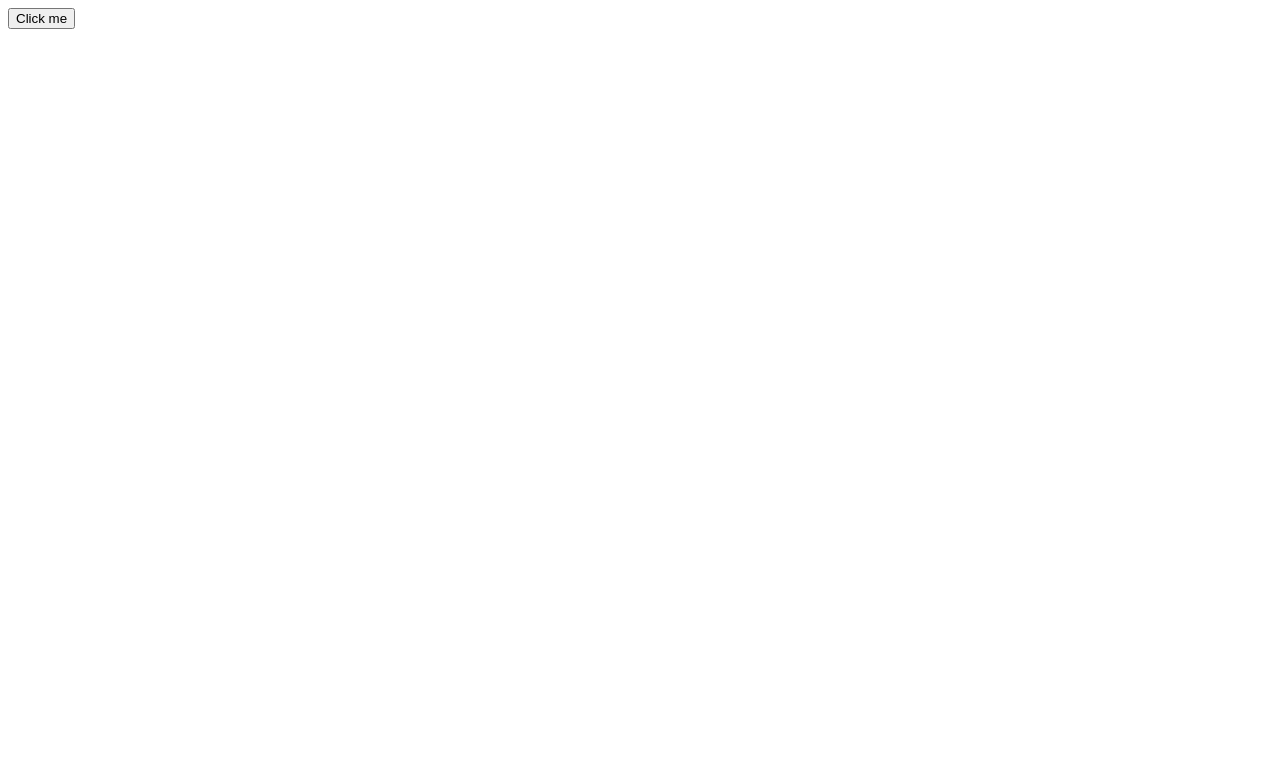
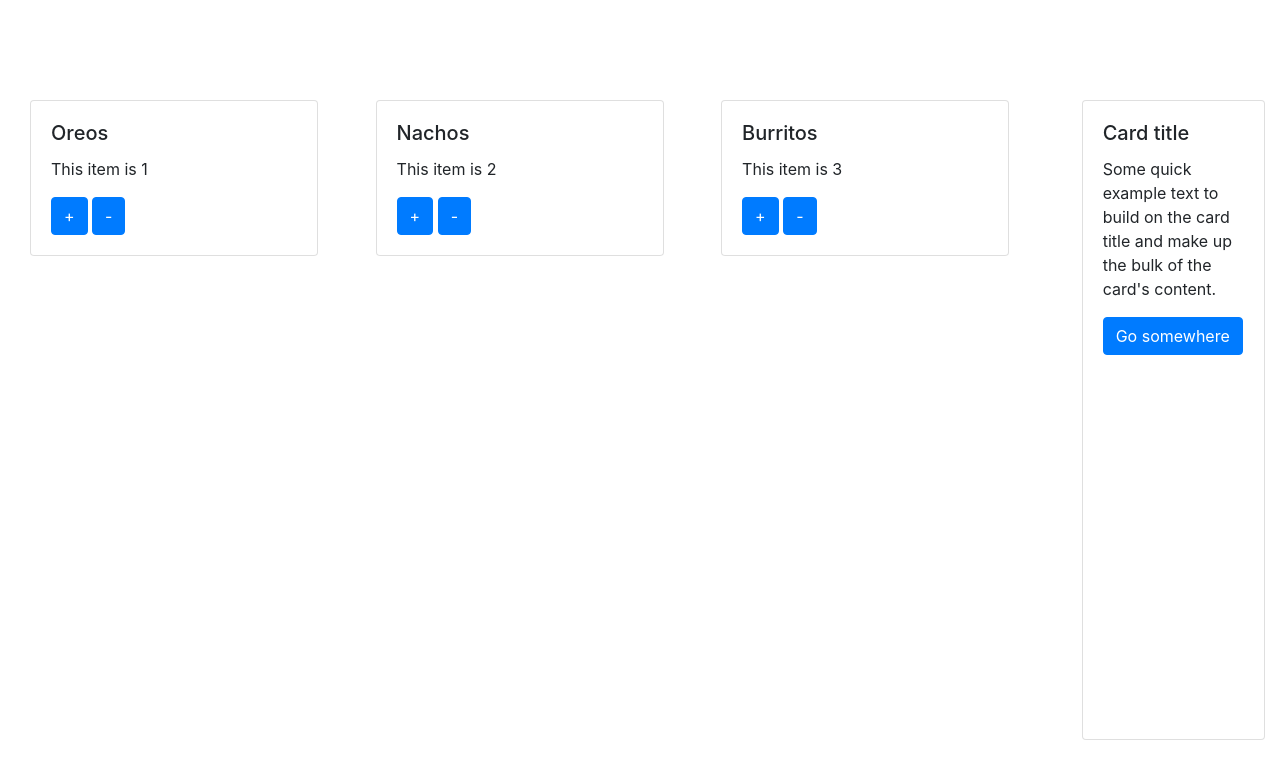
Before and after one commit to deshtable/ecommerce-clone, a website: page website.html in a window 1280 px wide. Drawn offline with nearby package versions, Linux system fonts and the light colour scheme.

Commit message:
Website overhaul

```diff
--- a/website.html
+++ b/website.html
@@ -1,15 +1,82 @@
 <!DOCTYPE html>
 <html>
-  <head>
-    <title>peepee</title>
-  </head>
-  <body>
-    <button id="checkout" onclick="myFunction()">Click me</button>
-    <script>
-        function myFunction() {
-            document.getElementById("checkout").innerHTML = "YOU CLICKED ME!";
-            }
 
-    </script>
-  </body>
+<head>
+  <title>E-Commerce Clone</title>
+  <link rel="stylesheet" href="https://stackpath.bootstrapcdn.com/bootstrap/4.5.2/css/bootstrap.min.css"
+    integrity="sha384-JcKb8q3iqJ61gNV9KGb8thSsNjpSL0n8PARn9HuZOnIxN0hoP+VmmDGMN5t9UJ0Z" crossorigin="anonymous">
+</head>
+
+<body>
+  <div style="height:100px"></div>
+  <div class="container-fluid ">
+    <div class="row">
+      <div class="col-10">
+        <div class="container">
+          <div class="row">
+            <div class="col-sm">
+              <div class="card" style="width: 18rem;">
+                <div class="card-body">
+                  <h5 class="card-title">Oreos</h5>
+                  <p class="card-text">This item is 1</p>
+                  <a href="#" class="btn btn-primary">+</a>
+                  <a href="#" class="btn btn-primary">-</a>
+                </div>
+              </div>
+            </div>
+            <div class="col-sm">
+              <div class="card" style="width: 18rem;">
+                <div class="card-body">
+                  <h5 class="card-title">Nachos</h5>
+                  <p class="card-text">This item is 2</p>
+                  <a href="#" class="btn btn-primary">+</a>
+                  <a href="#" class="btn btn-primary">-</a>
+                </div>
+              </div>
+            </div>
+            <div class="col-sm">
+              <div class="card" style="width: 18rem;">
+                <div class="card-body">
+                  <h5 class="card-title">Burritos</h5>
+                  <p class="card-text">This item is 3</p>
+                  <a href="#" class="btn btn-primary">+</a>
+                  <a href="#" class="btn btn-primary">-</a>
+                </div>
+              </div>
+            </div>
+          </div>
+        </div>
+      </div>
+      <div class="col-2">
+        <div class="card " style="width:100%;height:80vh">
+          <div class="card-body">
+            <h5 class="card-title">Card title</h5>
+            <p class="card-text">Some quick example text to build on the card title and make up the bulk of the card's
+              content.</p>
+            <a href="#" class="btn btn-primary">Go somewhere</a>
+          </div>
+        </div>
+      </div>
+    </div>
+  </div>
+
+
+
+
+
+
+  <!-- CSS only -->
+
+  <!-- JS, Popper.js, and jQuery -->
+  <script src="https://code.jquery.com/jquery-3.5.1.slim.min.js"
+    integrity="sha384-DfXdz2htPH0lsSSs5nCTpuj/zy4C+OGpamoFVy38MVBnE+IbbVYUew+OrCXaRkfj"
+    crossorigin="anonymous"></script>
+  <script src="https://cdn.jsdelivr.net/npm/popper.js@1.16.1/dist/umd/popper.min.js"
+    integrity="sha384-9/reFTGAW83EW2RDu2S0VKaIzap3H66lZH81PoYlFhbGU+6BZp6G7niu735Sk7lN"
+    crossorigin="anonymous"></script>
+  <script src="https://stackpath.bootstrapcdn.com/bootstrap/4.5.2/js/bootstrap.min.js"
+    integrity="sha384-B4gt1jrGC7Jh4AgTPSdUtOBvfO8shuf57BaghqFfPlYxofvL8/KUEfYiJOMMV+rV"
+    crossorigin="anonymous"></script>
+</body>
+
 </html>
```
Also changed, not shown: index.js (+11 -2 lines).
